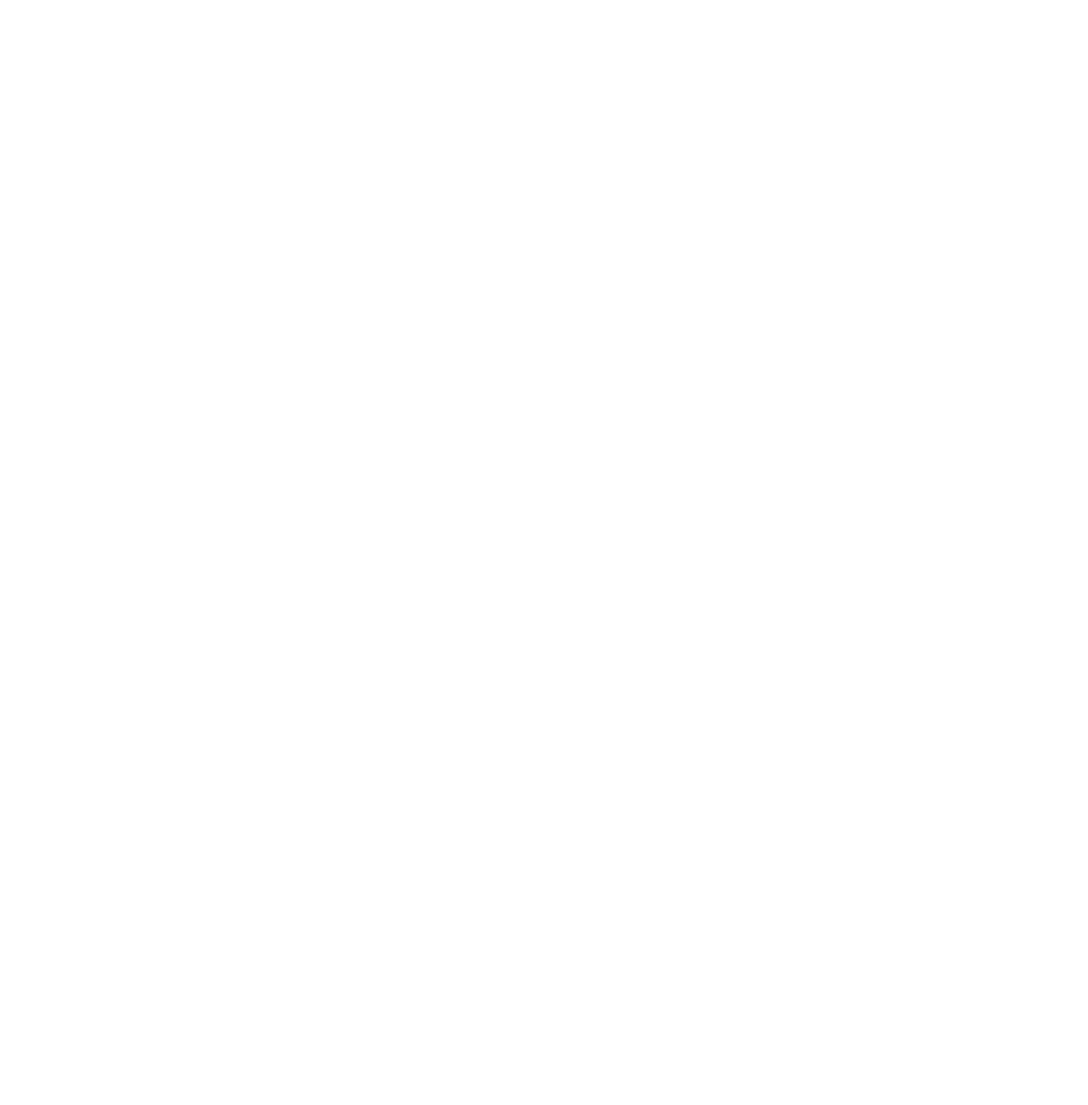
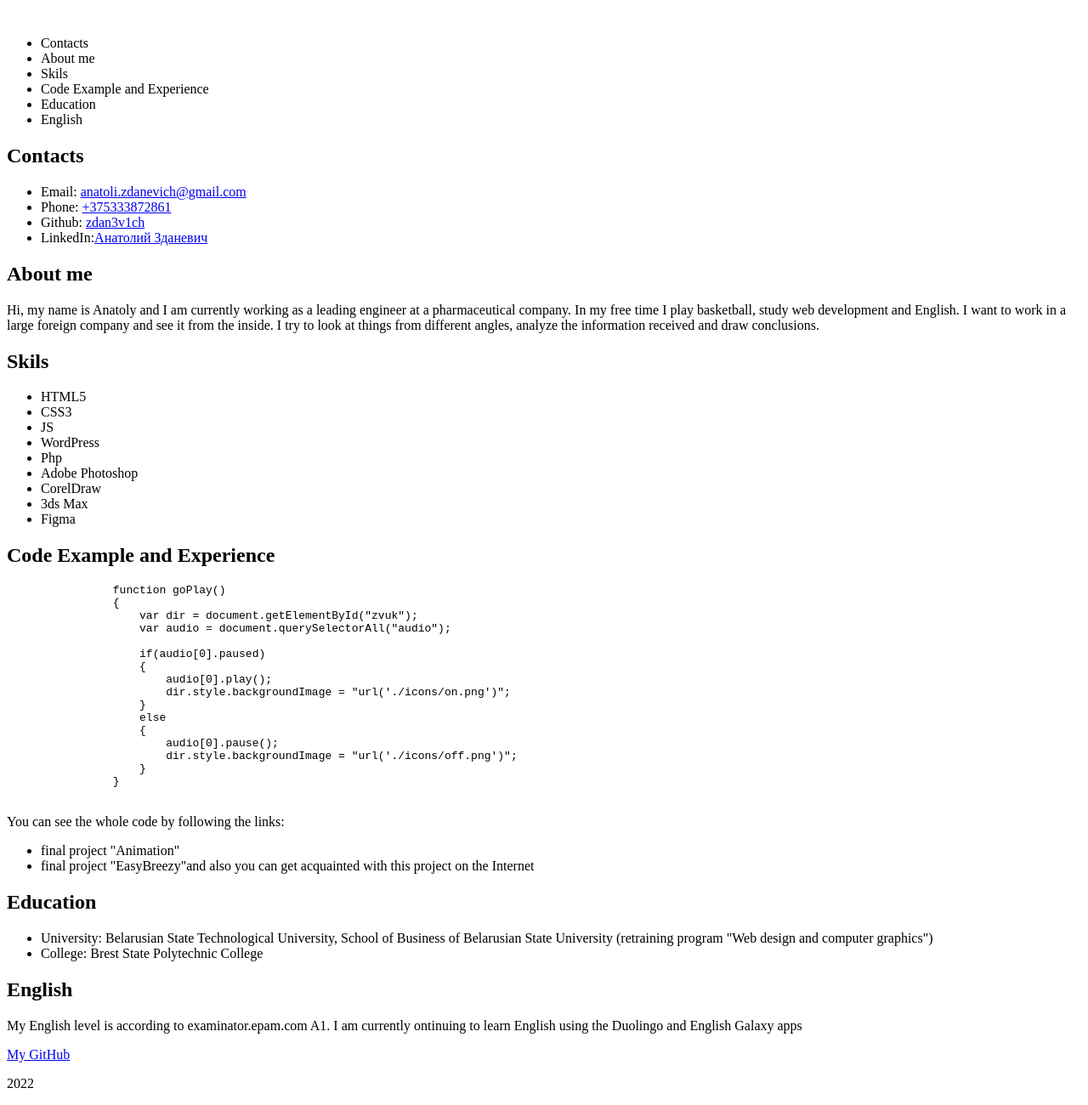
Before and after one commit to zdan3v1ch/rsschool-cv-stage-0, a plain HTML site: page index.html in a window 1280 px wide. Shown: the whole page at 85% size. Before the commit the page ends 800 px from the top, so only its background shows below. Drawn offline with Linux system fonts and the light colour scheme.

Commit message:
itit: start CV#3

```diff
--- a/index.html
+++ b/index.html
@@ -1,11 +1,132 @@
 <!DOCTYPE html>
 <html lang="en">
+
 <head>
-<meta charset="UTF-8">
-<meta http-equiv="X-UA-Compatible" content="IE=edge">
-<meta name="viewport" content="width=device-width, initial-scale=1.0">
-<title>Document</title>
+    <meta charset="UTF-8">
+    <meta http-equiv="X-UA-Compatible" content="IE=edge">
+    <meta name="viewport" content="width=device-width, initial-scale=1.0">
+    <title>Document</title>
+    <link rel="stylesheet" href="style.css">
 </head>
+
 <body>
+    <header>
+        <div>
+            <img>
+        </div>
+        <nav>
+            <ul>
+                <li>
+                    <a>Contacts</a>
+                </li>
+                <li>
+                    <a>About me</a>
+                </li>
+                <li>
+                    <a>Skils</a>
+                </li>
+                <li>
+                    <a>Code Example and Experience</a>
+                </li>
+                <li>
+                    <a>Education</a>
+                </li>
+                <li>
+                    <a>English</a>
+                </li>
+            </ul>
+        </nav>
+    </header>
+    <main>
+
+        <div>
+            <h2>Contacts</h2>
+            <ul>
+                <li>Email:
+                    <a target="_blank" href="malito: anatoli.zdanevich@gmail.com">anatoli.zdanevich@gmail.com</a>
+                </li>
+                <li>Phone:
+                    <a target="_blank" href="tel: +375333872861">+375333872861</a>
+                </li>
+                <li>Github:
+                    <a target="_blank" href="https://github.com/zdan3v1ch">zdan3v1ch</a>
+                </li>
+                <li>LinkedIn:<a target="_blank" href="https://www.linkedin.com/in/anatoli-zdanevich/">Анатолий Зданевич
+                    </a></li>
+            </ul>
+        </div>
+
+
+        <div>
+            <h2>About me</h2>
+            <p> Hi, my name is Anatoly and I am currently working as a leading engineer at a pharmaceutical company. In
+                my free time I play basketball, study web development and English. I want to work in a large foreign
+                company and see it from the inside. I try to look at things from different angles, analyze the
+                information received and draw conclusions.
+            </p>
+        </div>
+        <div>
+            <h2>Skils</h2>
+            <ul>
+                <li>HTML5</li>
+                <li>CSS3</li>
+                <li>JS</li>
+                <li>WordPress</li>
+                <li>Php</li>
+                <li>Adobe Photoshop</li>
+                <li>CorelDraw</li>
+                <li>3ds Max</li>
+                <li>Figma</li>
+            </ul>
+        </div>
+        <div>
+            <h2>Code Example and Experience</h2>
+            <pre>
+                function goPlay()
+                {
+                    var dir = document.getElementById("zvuk");
+                    var audio = document.querySelectorAll("audio");
+
+                    if(audio[0].paused)
+                    {
+                        audio[0].play();
+                        dir.style.backgroundImage = "url('./icons/on.png')";
+                    }
+                    else
+                    {
+                        audio[0].pause();
+                        dir.style.backgroundImage = "url('./icons/off.png')";
+                    }
+                }
+            </pre>
+            <p>You can see the whole code by following the links:</p>
+            <ul>
+                <li><a target="_blank">final project "Animation"</a></li>
+                <li><a target="_blank">final project "EasyBreezy"</a>and also you can get acquainted with <a
+                        target="_blank">this project on the
+                        Internet</a></li>
+            </ul>
+        </div>
+        <div>
+            <h2>Education</h2>
+            <ul>
+                <li>University: Belarusian State Technological University, School of Business of Belarusian State
+                    University (retraining program "Web design and computer graphics")</li>
+                <li>College: Brest State Polytechnic College</li>
+            </ul>
+        </div>
+        <div>
+            <h2>English</h2>
+            <p>My English level is according to examinator.epam.com A1. I am currently ontinuing to learn English using
+                the Duolingo and English Galaxy apps
+            </p>
+        </div>
+    </main>
+    <footer>
+        <a target="_blank" href="https://github.com/zdan3v1ch">My GitHub</a>
+        <p>2022</p>
+        <a href="https://rs.school/js/" target="_blank"></a>
+    </footer>
 </body>
+
 </html>
--- a/style.css
+++ /dev/null
@@ -1,3 +0,0 @@
-body{
-color:black;
-}
```
Also changed, not shown: img/github.png (added), img/myphoto.png (added), img/rs_school_js.svg (added), 2 other files.
